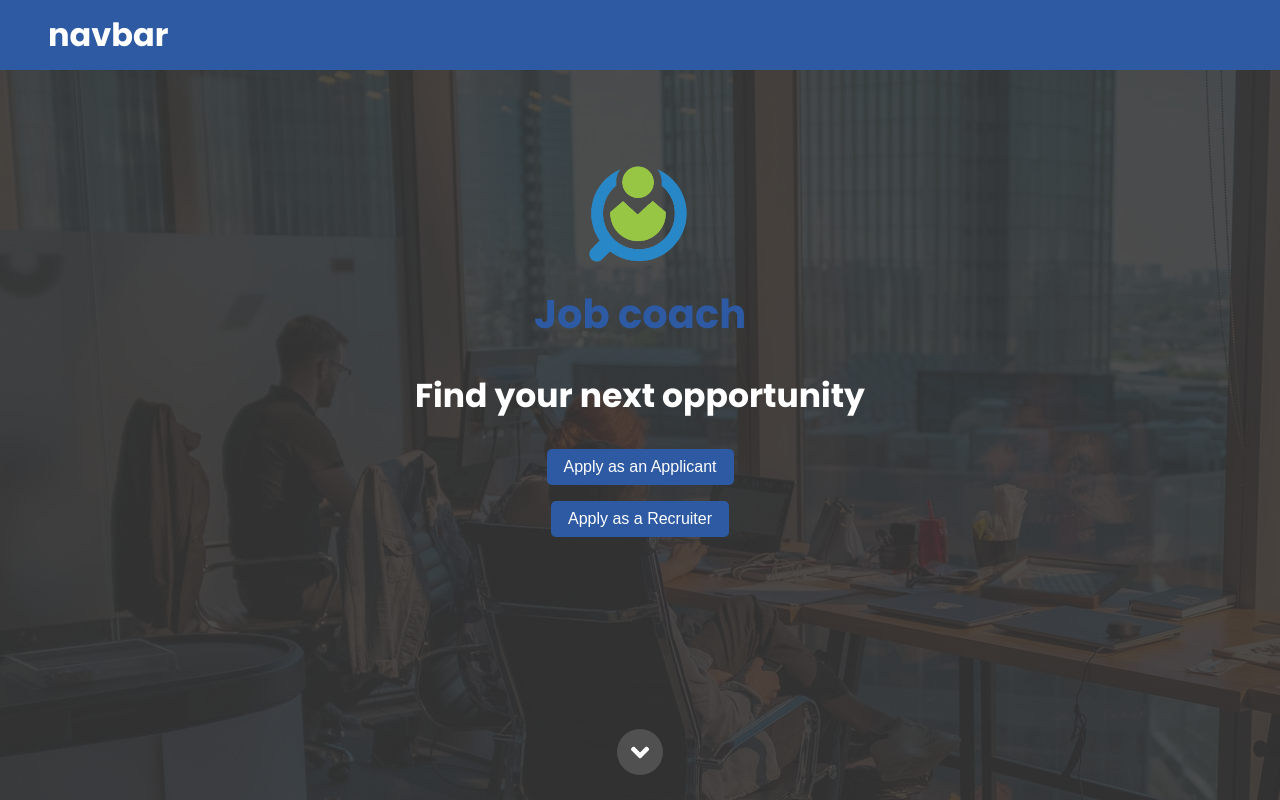
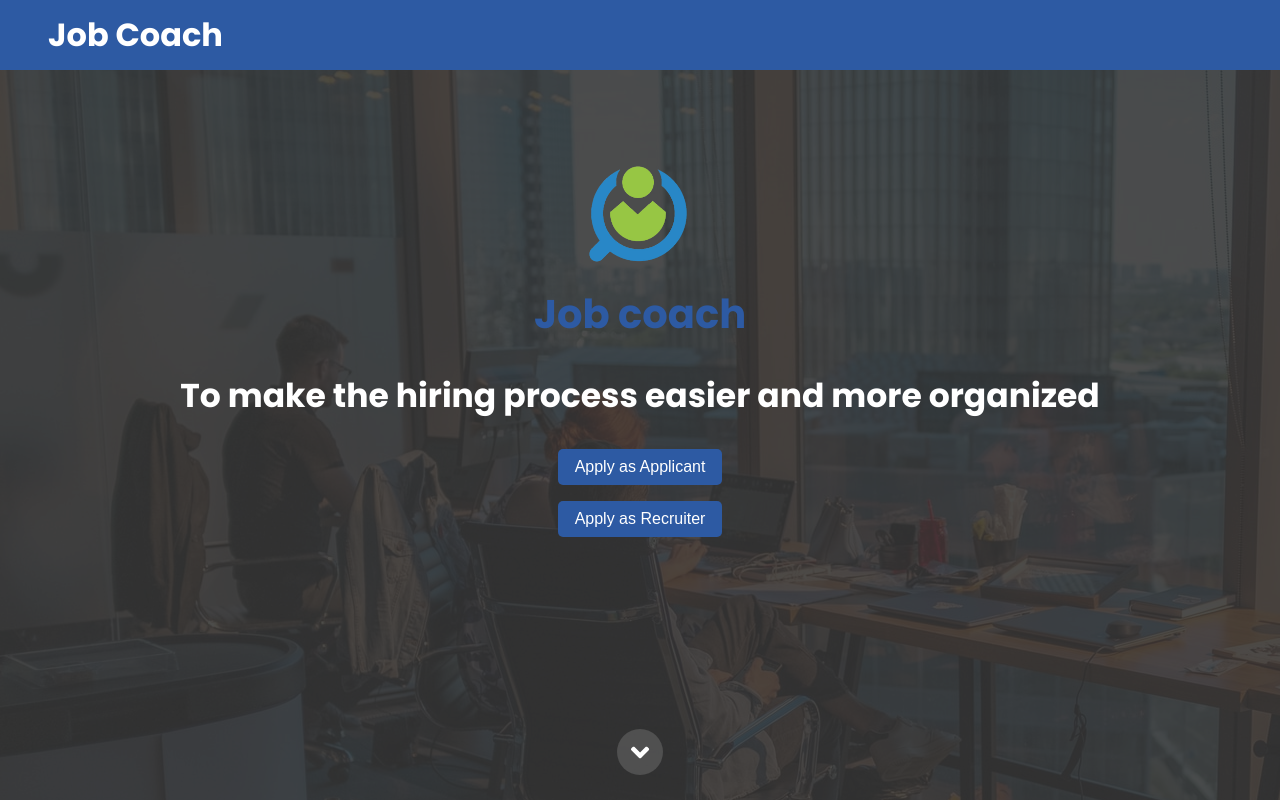
Before and after one commit to abdumamdouh/recruiting-system, a React (Create React App) app in the folder client/: page / in a window 1280 px wide. Built offline with nearby package versions, Linux system fonts and the light colour scheme; the HTML template or start-up script is replaced by a standard one.

Commit message:
updated some styles

```diff
--- a/client/src/components/Forms/common.module.scss
+++ b/client/src/components/Forms/common.module.scss
@@ -12,17 +12,14 @@
   flex-direction: column;
   box-shadow: 0px 0px 2.5px rgba(15, 15, 15, 0.19);
 }
-.Ul{
+.Ul {
   column-width: 150px;
-
-
 }
 
 .Li {
   list-style-type: none;
   padding: 2px;
   text-decoration: none;
-
 }
 
 .MutedLink {
@@ -30,15 +27,14 @@
   color: rgba(200, 200, 200, 0.8);
   font-weight: 500;
   text-decoration: none;
-
 }
-.error{
+.error {
   color: red;
   font-size: 11px;
 }
 .BoldLink {
   font-size: 11px;
-  color: rgb(190, 92, 219);
+  color: #2d5aa3;
   font-weight: 500;
   text-decoration: none;
   margin: 0 4px;
@@ -60,7 +56,7 @@
   }
   &:focus {
     outline: none;
-    border-bottom: 2px solid rgb(223, 174, 238);
+    border-bottom: 2px solid rgb(128, 172, 241);
   }
 }
 
@@ -76,54 +72,42 @@
   transition: all, 240ms ease-in-out;
   margin: 12px;
   background: rgb(223, 174, 238);
-  background: radial-gradient(
-    circle,
-    rgb(162,162, 246) 0%,
-    #2D5AA3 100%
-  );
+  background: radial-gradient(circle, rgb(162, 162, 246) 0%, #2d5aa3 100%);
   &:hover {
-    filter: brightness(1.5);
+    background: transparent;
+    border: 2px solid #2d5aa3;
+    color: #2d5aa3;
+    //filter: brightness(1.5);
   }
-
 }
-.Box{
-  border: 1px solid rgba(200, 200, 200, 1)  ;
+.Box {
+  border: 1px solid rgba(200, 200, 200, 1);
 }
 
-.Select{
+.Select {
   margin: 12px;
 
-  padding: 11px ;
+  padding: 11px;
   font-size: 15px;
   font-weight: 600;
   text-align: center;
   width: 90%;
   color: rgb(248, 245, 245);
   cursor: pointer;
-  background:radial-gradient(
-    circle,
-    rgb(162,162, 246) 0%,
-    #2D5AA3 100%
-  );
-  &:focus{
-    outline: none #2D5AA3 ;
-    border: 1px solid ;
-
+  background: radial-gradient(circle, rgb(162, 162, 246) 0%, #2d5aa3 100%);
+  &:focus {
+    outline: none #2d5aa3;
+    border: 1px solid;
   }
-  &:hover{
-    outline: none #2D5AA3 ;
-    border: 1px solid ;
-
+  &:hover {
+    outline: none #2d5aa3;
+    border: 1px solid;
   }
-  option{
+  option {
     text-align: center;
     font-size: 15px;
     font-weight: 600;
-    box-shadow: 0 0 10px 100px #1882A8 inset;
+    box-shadow: 0 0 10px 100px #1882a8 inset;
     color: #0c0c0c;
-
-
-
   }
-
 }
--- a/client/src/components/layout/Header/Header.js
+++ b/client/src/components/layout/Header/Header.js
@@ -36,7 +36,7 @@ function Header() {
   return (
     <header className={classes.header}>
       <div className={classes.header__content}>
-        <h2 className={classes.header__content__logo}>navbar</h2>
+        <h2 className={classes.header__content__logo}>Job Coach</h2>
 
         <nav
           className={`${classes.header__content__nav} ${
--- a/client/src/pages/HomePage/TopSection.js
+++ b/client/src/pages/HomePage/TopSection.js
@@ -53,11 +53,11 @@ export function TopSection(props) {
         <Marginer direction="vertical" margin="5em" />
         <Logo />
         <Marginer direction="vertical" margin="2em" />
-        <MotivitionalText>Find your next opportunity</MotivitionalText>
+        <MotivitionalText>To make the hiring process easier and more organized</MotivitionalText>
         <Marginer direction="vertical" margin="2em" />
-        <Button onClick={handleApplicant}>Apply as an Applicant</Button>
+        <Button onClick={handleApplicant}>Apply as Applicant</Button>
         <Marginer direction="vertical" margin="1em" />
-        <Button onClick={handleRecruiter}>Apply as a Recruiter</Button>
+        <Button onClick={handleRecruiter}>Apply as Recruiter</Button>
         <DownArrowContainer>
           <DownArrow />
         </DownArrowContainer>
```
